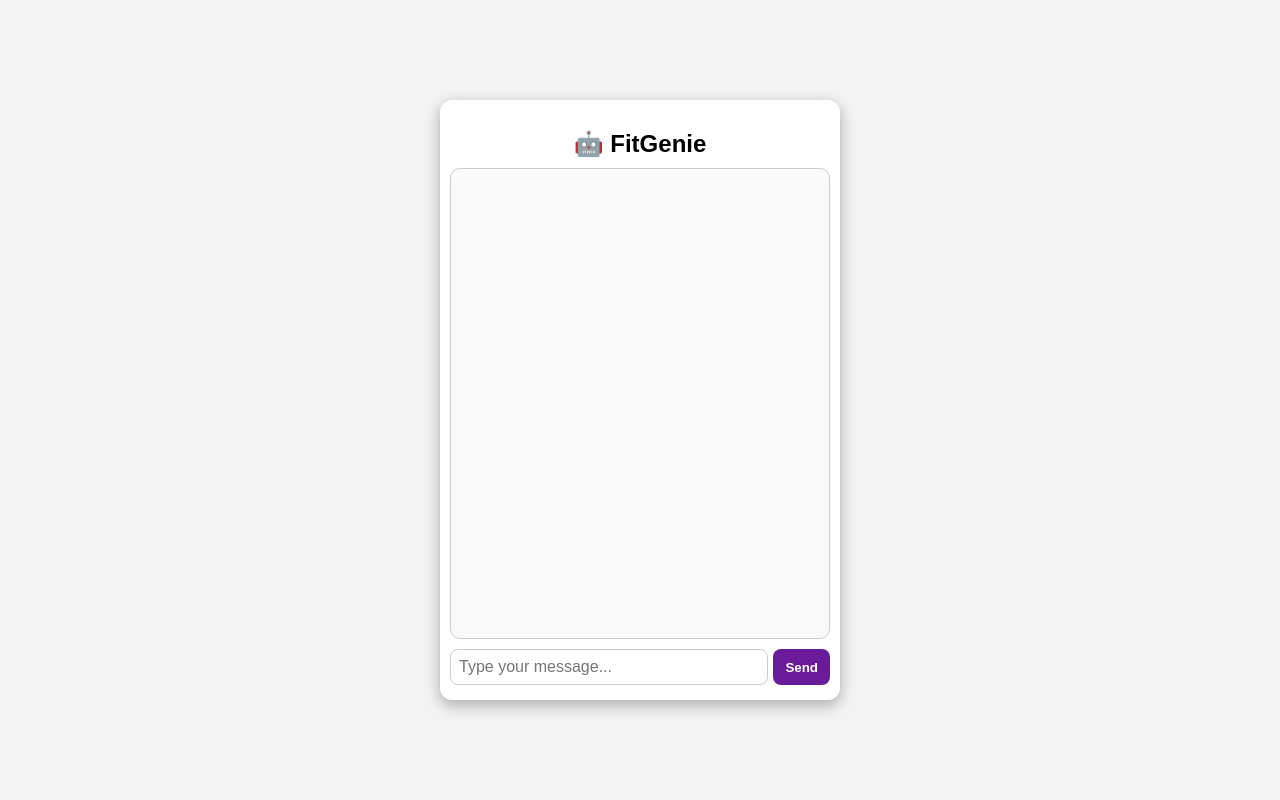
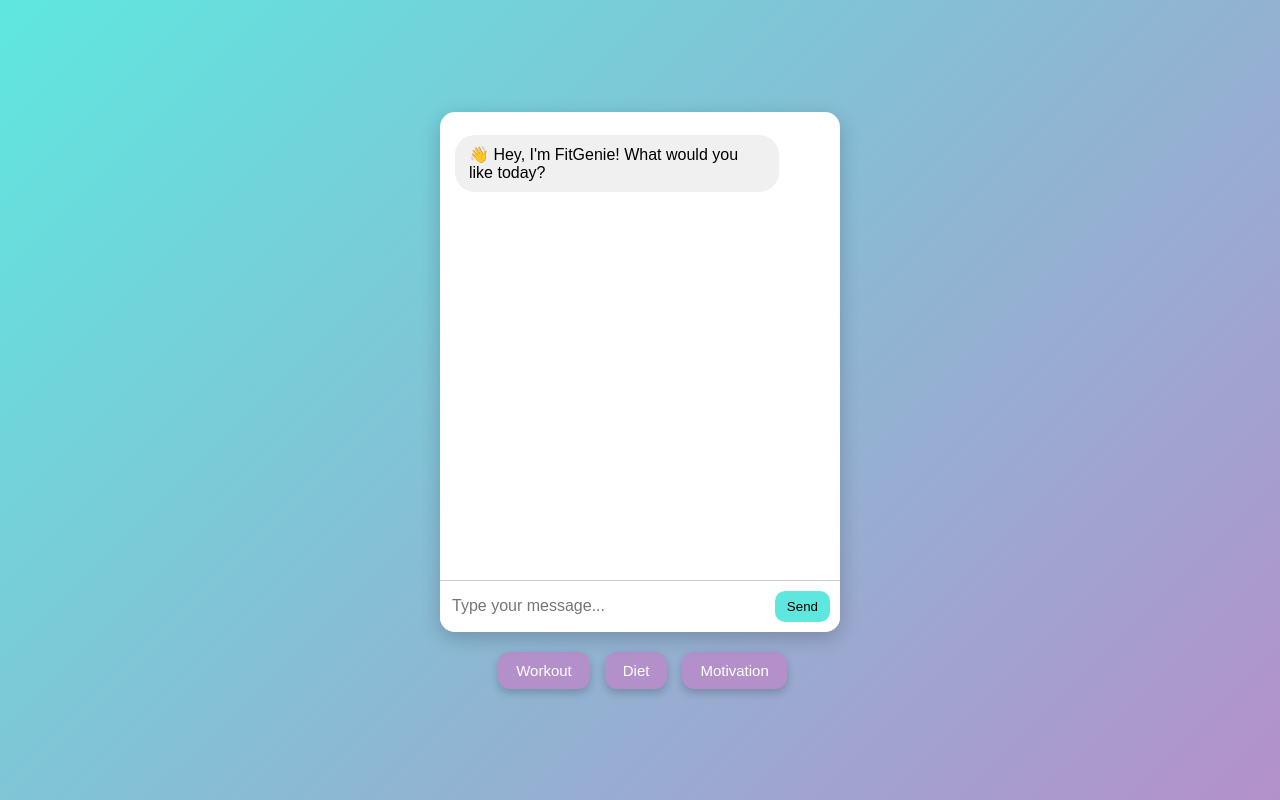
Before and after one commit to rucha-bits/FitGenie-Bot, a Flask app: page / in a window 1280 px wide. Run offline with Flask 3, Linux system fonts and the light colour scheme.

Commit message:
Update index.html

```diff
--- a/templates/index.html
+++ b/templates/index.html
@@ -4,98 +4,208 @@
     <meta charset="UTF-8">
     <meta name="viewport" content="width=device-width, initial-scale=1.0">
     <title>FitGenie Chatbot</title>
-<script src="https://code.jquery.com/jquery-3.6.0.min.js"></script>
     <style>
-body, html { margin:0; padding:0; height:100%; font-family:Arial; display:flex; justify-content:center; align-items:center; background:#f3f3f3; }
-.chat-wrapper { width:400px; height:600px; background:#fff; border-radius:12px; box-shadow:0 5px 15px rgba(0,0,0,0.3); display:flex; flex-direction:column; padding:10px; box-sizing:border-box; }
-h2 { text-align:center; margin-bottom:10px; }
-#chat-box { flex:1; overflow-y:auto; border:1px solid #ccc; border-radius:10px; padding:10px; margin-bottom:10px; background:#fafafa; }
-#input-area-container { display:flex; flex-direction:column; width:100%; }
-.input-area { display:flex; margin-bottom:5px; }
-#userInput { flex:1; padding:8px; border-radius:8px; border:1px solid #ccc; font-size:16px; }
-#sendBtn { padding:8px 12px; margin-left:5px; border:none; border-radius:8px; background:#6a1b9a; color:white; font-weight:bold; cursor:pointer; }
-#sendBtn:hover { background:#4a148c; }
-#main-buttons, #sub-buttons { display:flex; flex-wrap:wrap; justify-content:space-between; margin-bottom:5px; }
-.main-btn, .sub-btn { flex:1 1 48%; min-width:80px; margin:3px 0; padding:8px 12px; border:none; border-radius:8px; background:#6a1b9a; color:white; font-weight:bold; cursor:pointer; }
-.main-btn:hover, .sub-btn:hover { background:#4a148c; }
-.user { text-align:right; color:#333; margin:5px 0; }
-.bot { text-align:left; color:#6a1b9a; margin:5px 0; }
+        body {
+            font-family: 'Poppins', sans-serif;
+            background: linear-gradient(135deg, #5ee7df 0%, #b490ca 100%);
+            height: 100vh;
+            display: flex;
+            flex-direction: column;
+            justify-content: center;
+            align-items: center;
+            margin: 0;
+        }
+
+        .chat-container {
+            width: 400px;
+            height: 520px;
+            background: #fff;
+            border-radius: 15px;
+            box-shadow: 0 6px 20px rgba(0,0,0,0.2);
+            display: flex;
+            flex-direction: column;
+            overflow: hidden;
+            position: relative;
+        }
+
+        .chat-box {
+            flex: 1;
+            padding: 15px;
+            overflow-y: auto;
+            display: flex;
+            flex-direction: column;
+        }
+
+        .message {
+            margin: 8px 0;
+            padding: 10px 14px;
+            border-radius: 20px;
+            max-width: 80%;
+            word-wrap: break-word;
+        }
+
+        .user-message {
+            align-self: flex-end;
+            background-color: #d1f5d3;
+        }
+
+        .bot-message {
+            align-self: flex-start;
+            background-color: #f0f0f0;
+        }
+
+        .input-area {
+            display: flex;
+            padding: 10px;
+            border-top: 1px solid #ccc;
+            background: #fff;
+        }
+
+        input {
+            flex: 1;
+            border: none;
+            outline: none;
+            font-size: 16px;
+        }
+
+        button {
+            background: #5ee7df;
+            border: none;
+            padding: 8px 12px;
+            margin-left: 5px;
+            border-radius: 10px;
+            cursor: pointer;
+        }
+
+        .option-buttons {
+            display: flex;
+            flex-wrap: wrap;
+            gap: 6px;
+            margin-top: 5px;
+        }
+
+        .option-button {
+            background: #b490ca;
+            color: white;
+            border: none;
+            border-radius: 10px;
+            padding: 8px 12px;
+            cursor: pointer;
+            font-size: 14px;
+        }
+
+        /* Initial main buttons (outside chat) */
+        .main-options {
+            margin-top: 20px;
+            display: flex;
+            justify-content: center;
+            gap: 10px;
+        }
+
+        .main-options button {
+            background: #b490ca;
+            color: white;
+            border: none;
+            border-radius: 12px;
+            padding: 10px 18px;
+            cursor: pointer;
+            font-size: 15px;
+            box-shadow: 0 4px 8px rgba(0,0,0,0.2);
+        }
+
+        .main-options button:hover {
+            background: #9c77bb;
+        }
     </style>
 </head>
 <body>
-<div class="chat-wrapper">
-    <h2>🤖 FitGenie</h2>
-    <div id="chat-box"></div>
 
-    <div id="input-area-container">
-        <div class="input-area">
-            <input type="text" id="userInput" placeholder="Type your message..." />
-            <button id="sendBtn">Send</button>
+    <div class="chat-container">
+        <div class="chat-box" id="chat-box">
+            <div class="bot-message message">👋 Hey, I'm FitGenie! What would you like today?</div>
         </div>
 
-        <div id="main-buttons" style="display:none;">
-            <button class="main-btn" data-category="workout">🏋️ Workout</button>
-            <button class="main-btn" data-category="diet">🥗 Diet</button>
-            <button class="main-btn" data-category="motivation">💡 Motivation</button>
-        </div>
-
-        <div id="sub-buttons" style="display:none;"></div>
+        <div class="input-area">
+            <input id="user-input" type="text" placeholder="Type your message...">
+            <button onclick="sendMessage()">Send</button>
         </div>
     </div>
 
+    <!-- Main buttons outside the chat window -->
+    <div class="main-options" id="main-options">
+        <button onclick="selectOption('Workout')">Workout</button>
+        <button onclick="selectOption('Diet')">Diet</button>
+        <button onclick="selectOption('Motivation')">Motivation</button>
+    </div>
+
     <script>
-const buttons = {
-    workout: [
-        { text: "💪 Arms", msg: "arms" },
-        { text: "🦵 Legs", msg: "legs" },
-        { text: "🧘 Full Body", msg: "full body" },
-        { text: "🏋️ Muscle Gain", msg: "muscle gain workout" },
-        { text: "🔥 Fat Loss", msg: "fat loss workout" }
-    ],
-    diet: [
-        { text: "🥗 Veg Diet", msg: "veg diet" },
-        { text: "🍗 Non-Veg Diet", msg: "non veg diet" },
-        { text: "🏋️ Muscle Gain Diet", msg: "muscle gain diet" },
-        { text: "⚖️ Weight Loss Diet", msg: "weight loss diet" }
-    ],
-    motivation: [
-        { text: "💡 Motivation", msg: "motivate me" }
-    ]
-};
+        const chatBox = document.getElementById("chat-box");
+        const mainOptions = document.getElementById("main-options");
 
-function appendMessage(sender,message,type){
-    $('#chat-box').append('<p class="'+type+'"><strong>'+sender+':</strong> '+message+'</p>');
-    $('#chat-box').scrollTop($('#chat-box')[0].scrollHeight);
+        function appendMessage(text, sender) {
+            const message = document.createElement("div");
+            message.classList.add("message", sender === "user" ? "user-message" : "bot-message");
+            message.innerHTML = text;
+            chatBox.appendChild(message);
+            chatBox.scrollTop = chatBox.scrollHeight;
         }
 
-function sendMessage(msg=null){
-    const userMessage = msg || $('#userInput').val();
-    if(userMessage.trim()==='') return;
-    appendMessage('You',userMessage,'user');
-    $('#userInput').val('');
-    $.post("/get",{msg:userMessage},function(data){
-        appendMessage('FitGenie',data.response,'bot');
-        if(userMessage.toLowerCase().includes("hi") || userMessage.toLowerCase().includes("hello") || userMessage.toLowerCase().includes("hey")){
-            $('#main-buttons').fadeIn();
-        }
+        function appendButtons(options, category) {
+            const buttonDiv = document.createElement("div");
+            buttonDiv.classList.add("option-buttons");
+
+            options.forEach(opt => {
+                const btn = document.createElement("button");
+                btn.classList.add("option-button");
+                btn.textContent = opt;
+                btn.onclick = () => selectOption(opt, category);
+                buttonDiv.appendChild(btn);
             });
+
+            chatBox.appendChild(buttonDiv);
+            chatBox.scrollTop = chatBox.scrollHeight;
         }
 
-$('#sendBtn').click(()=>sendMessage());
-$('#userInput').keypress(e=>{if(e.which===13) sendMessage();});
+        function selectOption(option, category = null) {
+            // Simulate user typing and sending
+            appendMessage(option, "user");
+            document.getElementById("user-input").value = option;
+            sendMessage();
 
-$('.main-btn').click(function(){
-    const category = $(this).data('category');
-    $('#sub-buttons').empty().fadeIn();
-    buttons[category].forEach(btn=>{
-        $('#sub-buttons').append('<button class="sub-btn" data-msg="'+btn.msg+'">'+btn.text+'</button>');
+            // Hide main buttons after one click
+            if (category === null) {
+                mainOptions.style.display = "none";
+            }
+        }
+
+        async function sendMessage() {
+            const userInput = document.getElementById("user-input").value.trim();
+            if (!userInput) return;
+
+            document.getElementById("user-input").value = "";
+
+            const response = await fetch("/get", {
+                method: "POST",
+                body: new URLSearchParams({ msg: userInput }),
+                headers: { "Content-Type": "application/x-www-form-urlencoded" }
             });
-});
+            const data = await response.json();
 
-$('#sub-buttons').on('click','.sub-btn',function(){
-    const msg = $(this).data('msg');
-    sendMessage(msg);
-});
+            appendMessage(data.response, "bot");
+
+            // After selecting "Workout"
+            if (userInput.toLowerCase().includes("workout")) {
+                appendButtons(["Arms", "Legs", "Full Body", "Muscle Gain", "Fat Loss"], "workout");
+            }
+            // After selecting "Diet"
+            else if (userInput.toLowerCase().includes("diet")) {
+                appendButtons(["Veg Diet", "Non Veg Diet", "Muscle Gain Diet", "Fat Loss Diet"], "diet");
+            }
+            // After selecting "Motivation"
+            else if (userInput.toLowerCase().includes("motivation")) {
+                appendButtons(["Motivate me", "I feel lazy", "Fitness quote"], "motivation");
+            }
+        }
     </script>
 </body>
 </html>
```
Lines whose indentation alone changed are shown as unchanged.
